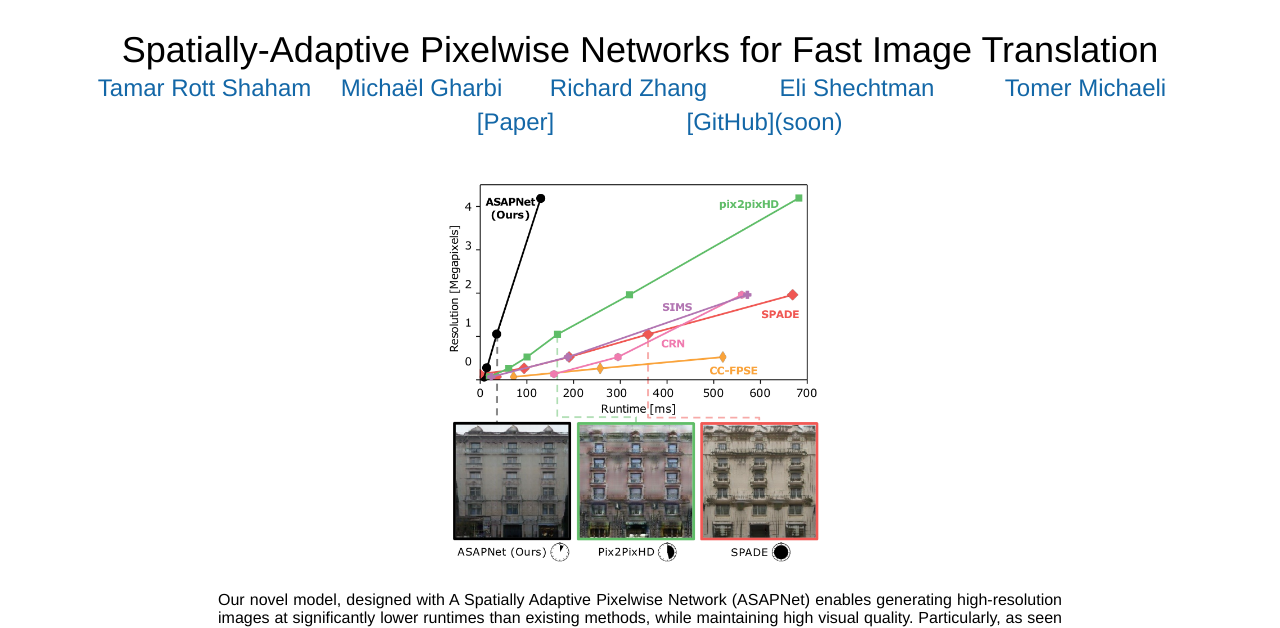
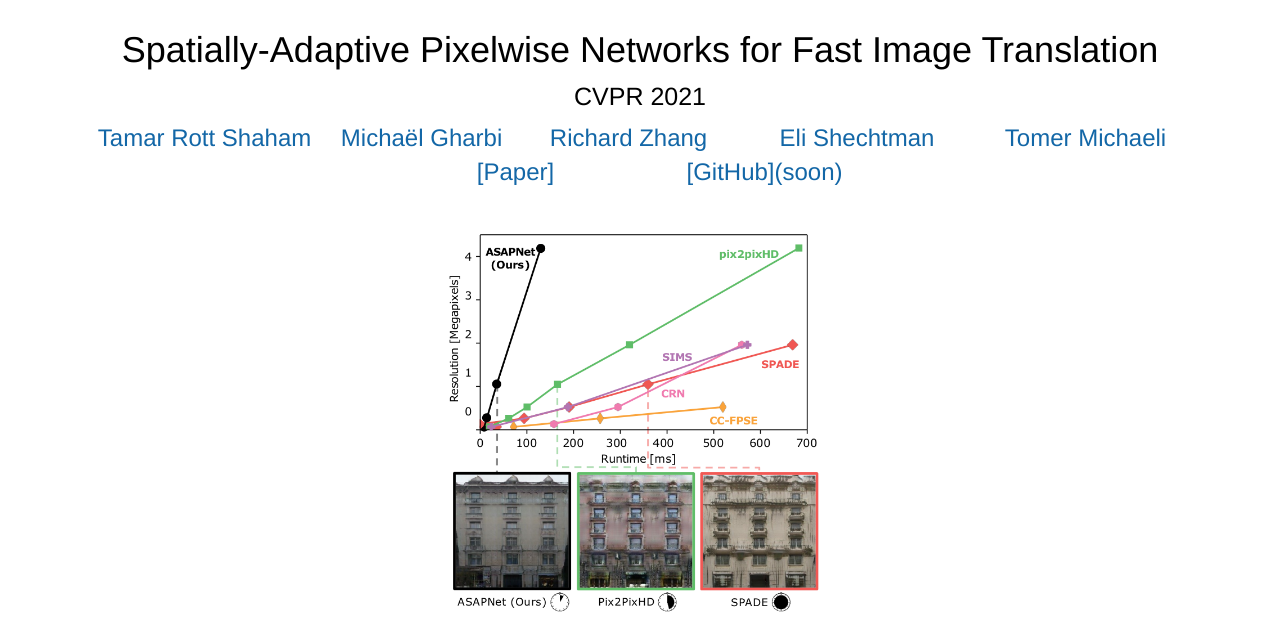
Before and after one commit to tamarott/ASAPNet_web, a plain HTML site: page index.html in a window 1280 px wide. Shown: the top 628 px of the page. Drawn offline with Linux system fonts and the light colour scheme; a script that the page names is missing.

Commit message:
update with CVPR'21

```diff
--- a/index.html
+++ b/index.html
@@ -121,7 +121,7 @@
 	<title>ASAPNet</title>
 	<meta property="og:image" content=""/> <!-- Facebook automatically scrapes this. Go to https://developers.facebook.com/tools/debug/ if you update and want to force Facebook to rescrape. -->
 	<meta property="og:title" content="Spatially-Adaptive Pixelwise Networks for Fast Image Translation" />
-	<meta property="og:description" content="T. Rott Shaham et al.,  ArXiv 2020." />
+	<meta property="og:description" content="T. Rott Shaham et al., CVPR 2021." />
 
 	<!-- Get from Google Analytics -->
 	<!-- Global site tag (gtag.js) - Google Analytics
@@ -139,6 +139,7 @@
 	<br>
 	<center>
 		<span style="font-size:36px">Spatially-Adaptive Pixelwise Networks for Fast Image Translation</span>
+	  	<span style="font-size:25px;line-height:2.0">CVPR 2021</span><br>
 		<table align=center width=1100px>
 			<table align=center width=1100px>
 				<tr>
```
